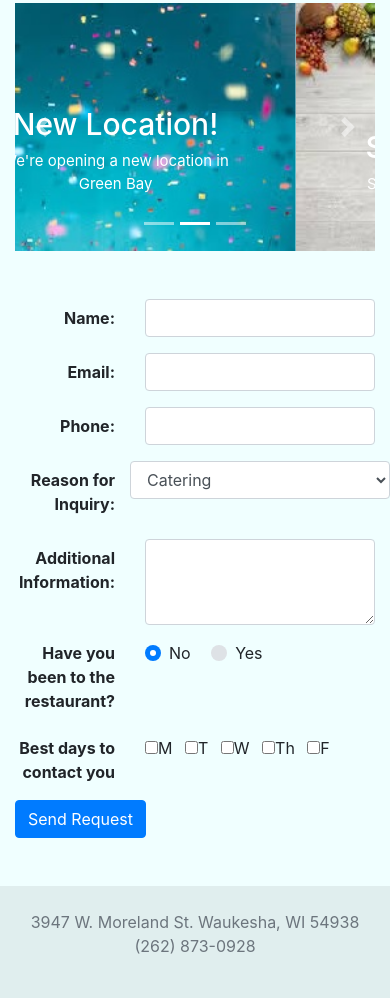
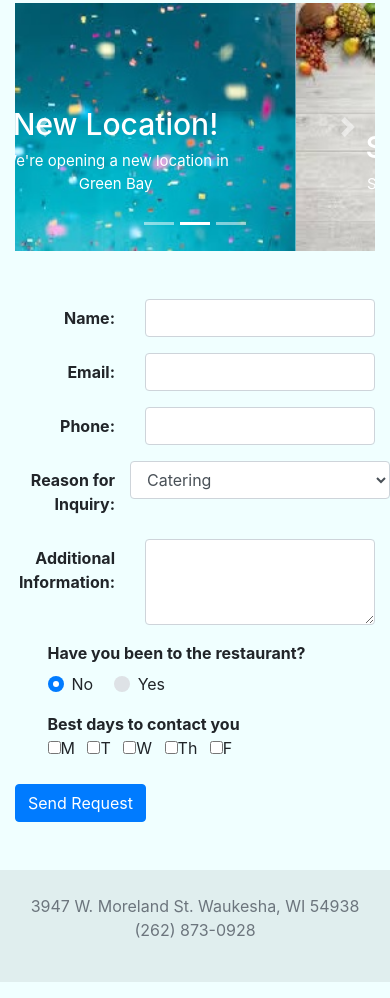
Before and after one commit to alkluenker/Canvas, a plain HTML site: page RestaurantSite3/contact.html in a window 390 px wide. Shown: the part 457-1455 px from the top of the page. Drawn offline with nearby package versions, Linux system fonts and the light colour scheme.

Commit message:
fixing columns in form

```diff
--- a/RestaurantSite3/contact.html
+++ b/RestaurantSite3/contact.html
@@ -256,8 +256,8 @@
 
             <fieldset class="form-group">
             <div class="row justify-content-center">
-                <legend class="col-form-label col-4 col-sm-3 pt-0 text-right formtext">Have you been to the restaurant?</legend>
-                <div class="col-8 col-sm-5">
+                <legend class="col-form-label col-10 col-sm-3 pt-0 text-left formtext">Have you been to the restaurant?</legend>
+                <div class="col-10 col-sm-5">
                 <div class="custom-control custom-radio custom-control-inline">
 
                     <input type="radio" id="customRadioInline1" name="customRadioInline1" class="custom-control-input" checked>
@@ -287,11 +287,11 @@
             </div>
             </fieldset>
             <div class="form-group row justify-content-center">
-            <div class="col-4 col-sm-3 text-right formtext">Best days to contact you</div>
+            <div class="col-10 col-sm-3 text-left formtext">Best days to contact you</div>
 
 
 
-            <div class="col-8 col-sm-5">
+            <div class="col-10 col-sm-5">
 
                 <label class="checkbox-inline mr-2"><input type="checkbox" name="options[]" value="">M</label>
                 <label class="checkbox-inline mr-2"><input type="checkbox" name="options[]" value="">T</label>
```
